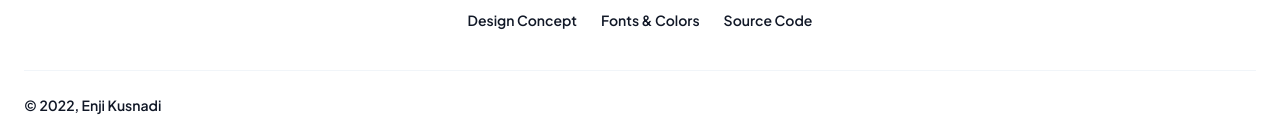
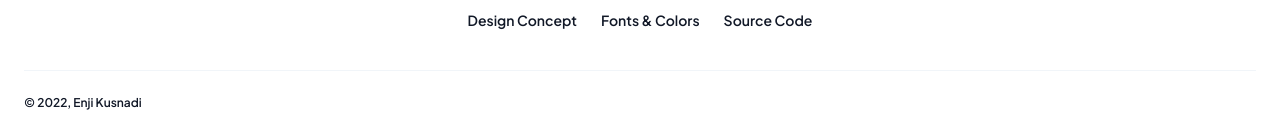
Before and after one commit to enjidev/enji.dev, a Next.js app: page / in a window 1280 px wide. Shown: the part 1157-1293 px from the top of the page. Built offline with nearby package versions, Linux system fonts and the light colour scheme; no server answers.

Commit message:
chore: update footer copyright font size

```diff
--- a/src/components/Footer.tsx
+++ b/src/components/Footer.tsx
@@ -20,7 +20,7 @@ const Footer = () => {
             </li>
           </ul>
         </section>
-        <div className="flex justify-between border-t border-slate-100 py-6 text-sm dark:border-slate-800">
+        <div className="flex justify-between border-t border-slate-100 py-6 text-xs dark:border-slate-800">
           <div className="font-semibold">
             &copy; {dayjs().format('YYYY')}, Enji Kusnadi
           </div>
```
